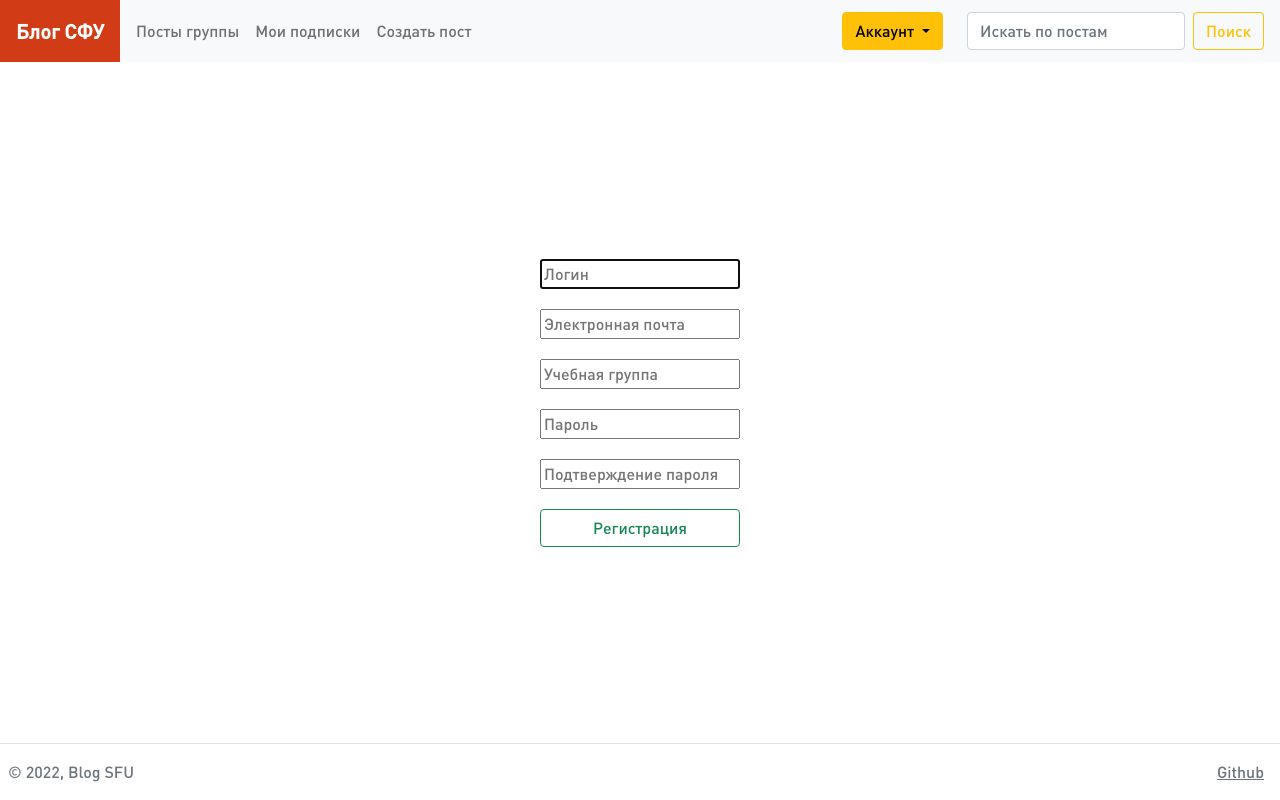
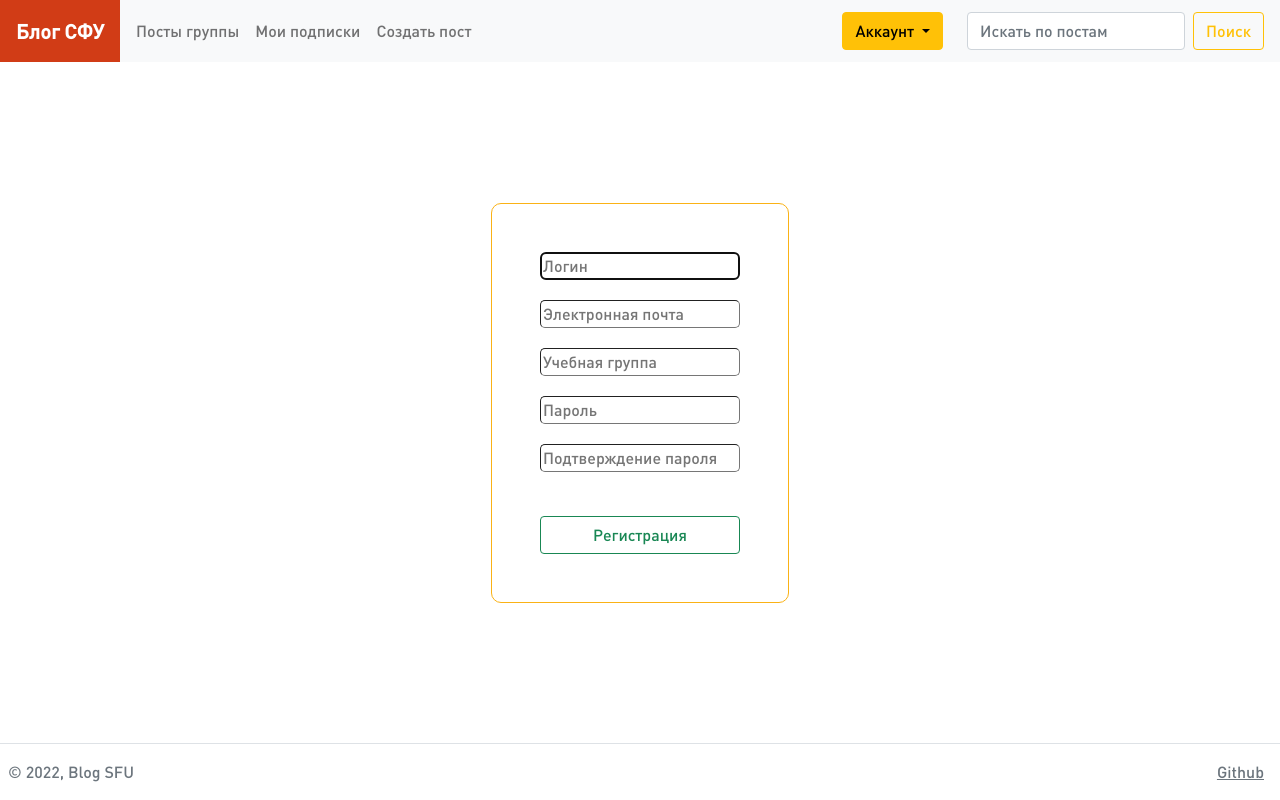
Before and after one commit to vanya909/Blog-SFU, a Django app: page /users/signup/ in a window 1280 px wide. Run offline with Django 4.2, Linux system fonts and the light colour scheme.

Commit message:
Update registration form
Auto login user after registration. Add STATIC_ROOT.

```diff
--- a/blog_sfu_proj/settings.py
+++ b/blog_sfu_proj/settings.py
@@ -128,6 +128,7 @@ STATIC_URL = 'static/'
 STATICFILES_DIRS = [
     os.path.join(BASE_DIR, "static"),
 ]
+STATIC_ROOT = BASE_DIR/'static-media'
 
 # Default primary key field type
 # https://docs.djangoproject.com/en/4.0/ref/settings/#default-auto-field
--- a/users/static/users/users.css
+++ b/users/static/users/users.css
@@ -5,13 +5,20 @@
 }
 
 .form-su {
+    border: #FAB216 solid;
+    border-radius: 10px;
+    border-width: 1px;
     column-gap: 10px;
     display: flex;
     flex-direction: column;
+    padding: 3rem;
 }
 
 .form-su-row {
+    border-radius: 5px;
+    border-width: 1px;
     margin-bottom: 20px;
+    min-width: 200px;
 }
 
 .logged-out {
--- a/users/templates/users/signup.html
+++ b/users/templates/users/signup.html
@@ -6,32 +6,23 @@
 {% block content %}
     <link rel="stylesheet" href="{% static 'users/users.css' %}">
     <form class="form-su" method="post"> {% csrf_token %}
-        <div class="form-su-row">
-            <input type="text" name="username" maxlength="150" placeholder="Логин"
+        <input class="form-su-row" type="text" name="username" maxlength="150" placeholder="Логин"
                autocapitalize="none" autocomplete="username"
                autofocus="" required="" id="id_username">
-        </div>
-        <div class="form-su-row">
-            <input type="email" name="email" maxlength="254" id="id_email" placeholder="Электронная почта">
-        </div>
-        <div class="form-su-row">
-            <input type="text" name="group" maxlength="150" placeholder="Учебная группа"
+        <input class="form-su-row" type="email" name="email" maxlength="254"
+               id="id_email" placeholder="Электронная почта">
+        <input class="form-su-row" type="text" name="group" maxlength="150" placeholder="Учебная группа"
                autocapitalize="none" autocomplete="off"
                autofocus="" required="" id="id_group">
-        </div>
-        <div class="form-su-row">
-            <input type="password" name="password1" autocomplete="new-password"
+        <input class="form-su-row" type="password" name="password1" autocomplete="new-password"
                required="" id="id_password1" placeholder="Пароль">
-        </div>
-        <div class="form-su-row">
-            <input type="password" name="password2" autocomplete="new-password"
+        <input class="form-su-row" type="password" name="password2" autocomplete="new-password"
                required="" id="id_password2" placeholder="Подтверждение пароля">
-        </div>
         {% for field, errors in form.errors.items %}
             {% for error in errors %}
                 <p>{{ error }}</p>
             {% endfor %}
         {% endfor %}
-        <button class="btn btn-outline-success" type="submit">Регистрация</button>
+        <button class="btn btn-outline-success mt-4" type="submit">Регистрация</button>
     </form>
 {% endblock content %}
--- a/users/views.py
+++ b/users/views.py
@@ -1,4 +1,5 @@
 from django.shortcuts import render, redirect
+from django.contrib.auth import login
 
 from .forms import CustomUserCreationForm
 from .models import StudyGroup
@@ -12,6 +13,7 @@ def signup_view(request):
             try:
                 user.group = StudyGroup.objects.filter(title=form.cleaned_data['group'].upper())[0]
                 user.save()
+                login(request, user)
                 return redirect('index')
             except IndexError:
                 form.add_error('group', 'Такой группы не найдено')
```
Lines whose indentation alone changed are shown as unchanged.
